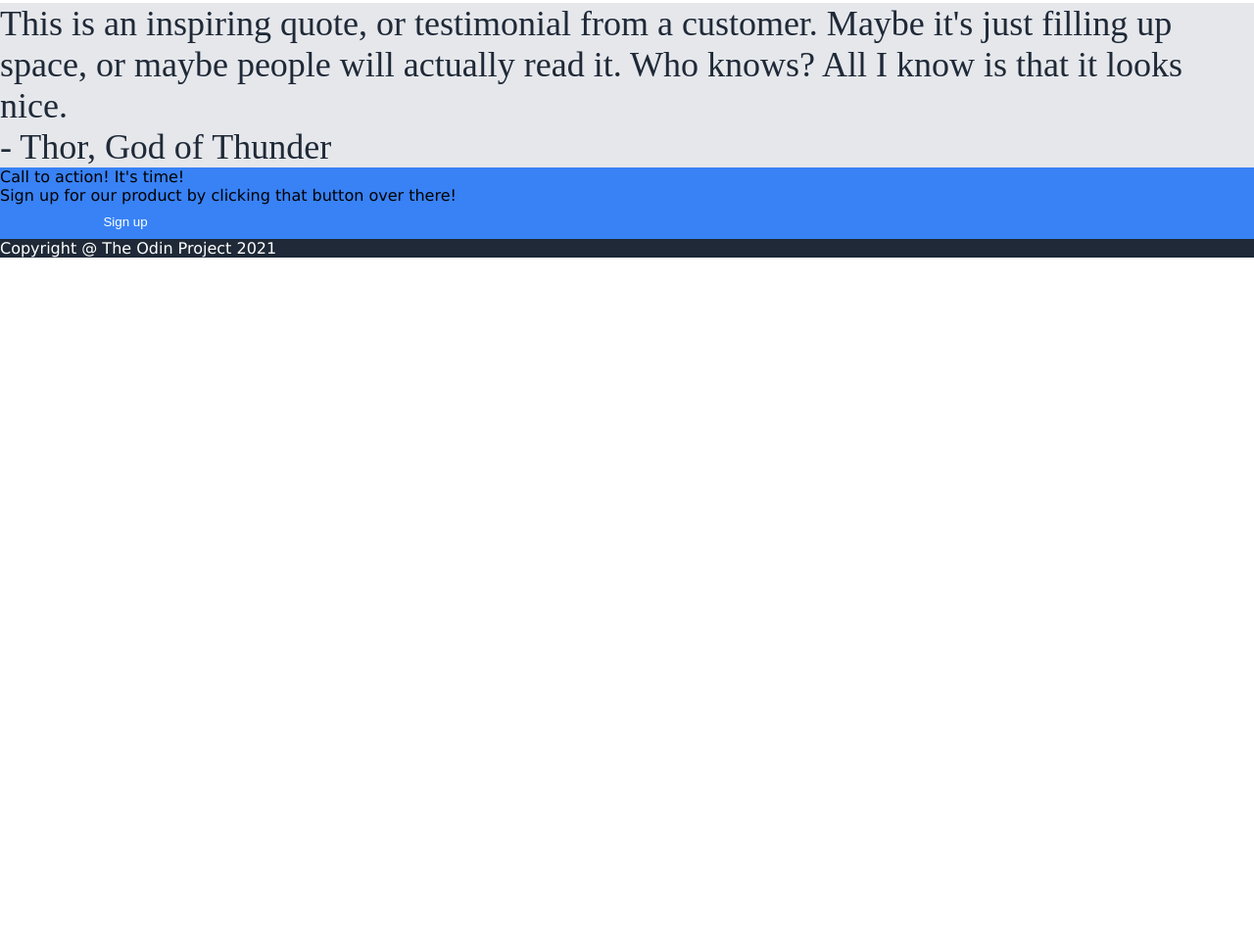
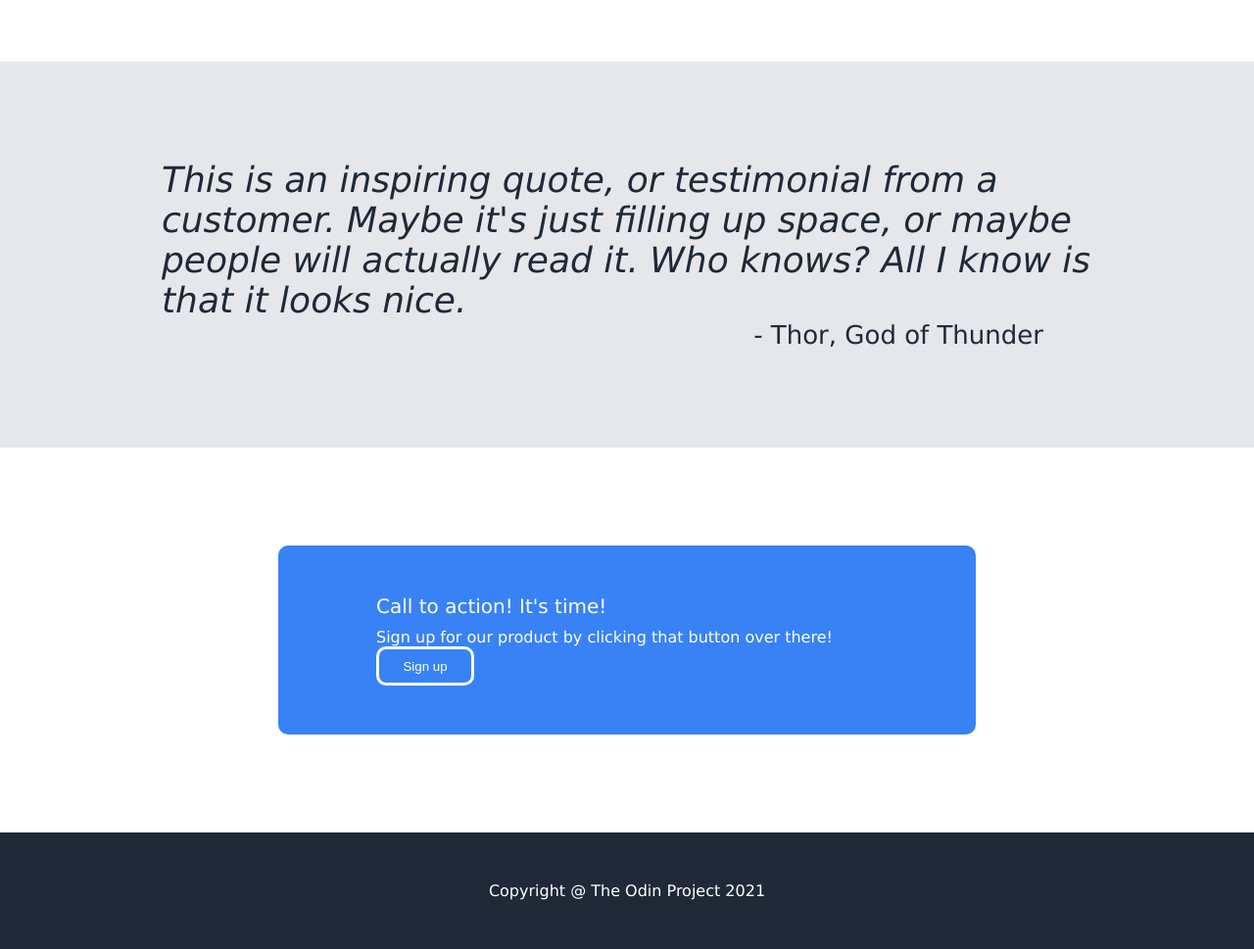
Before and after one commit to JacksonRCode/odin-landing, a plain HTML site: page index.html in a window 1280 px wide. Shown: the part 931-1900 px from the top of the page at 98% size. Before the commit the page ends 1194 px from the top, so only its background shows below. Drawn offline with Linux system fonts and the light colour scheme.

Commit message:
Finish css and html

```diff
--- a/index.html
+++ b/index.html
@@ -8,7 +8,6 @@
     <link rel="stylesheet" href="./style.css">
 </head>
 <body>
-    <div class="all-containing">
     <div class="hero">
         <div class="hero-header">
             <div class="logo">Header Logo</div>
@@ -50,20 +49,24 @@
         </div>
     </div>
 
+    <div class="quote-container">
         <div class="quote">
-            <div class="quote-text">This is an inspiring quote, or testimonial from a customer. Maybe it's just filling up space, or maybe people will actually read it. Who knows? All I know is that it looks nice.</div>
+            <div class="quote-text"><em>This is an inspiring quote, or testimonial from a customer. Maybe it's just filling up space, or maybe people will actually read it. Who knows? All I know is that it looks nice.</em></div>
             <div class="quote-sig">- Thor, God of Thunder</div>
         </div>
-
+    </div>
+    <div class="cta-container">
         <div class="cta">
             <div class="cta-left">
                 <div class="left-top">Call to action! It's time!</div>
                 <div class="left-bottom">Sign up for our product by clicking that button over there!</div>
             </div>
-            <button>Sign up</button>
+            <button class="cta-button">Sign up</button>
         </div>
 
-        <div class="footer">Copyright @ The Odin Project 2021</div>
+    </div>
+    <div class="footer">
+        <div class="footer-text">Copyright @ The Odin Project 2021</div>
     </div>
 </body>
 </html>
--- a/style.css
+++ b/style.css
@@ -1,7 +1,13 @@
+html {
+    min-height: 100%;
+}
+
 
 body {
     display: flex;
     flex-direction: column;
+    height: 100%;
+    width: 100%;
     margin: 0;
     padding: 0;
     font-family:Verdana, Geneva, Tahoma, sans-serif;
@@ -65,10 +71,12 @@ a:link {
 button {
     background-color: #3882F6;
     color: white;
-    width: 20%;
+    width: 100px;
+    height: 40px;
     border: none;
     padding: 10px 12px;
     border-radius: 10px;
+    flex: 0 0 auto;
 }
 
 button:active {
@@ -99,13 +107,14 @@ button:click {
     font-size: 36px;
     font-weight: 900;
     color: #1F2937;
-    padding: 30px;
+    padding: 40px;
 }
 
 .info-container {
     display: flex;
-    justify-content: space-evenly;
-    margin-bottom: 60px;
+    justify-content: center;
+    gap: 40px;
+    margin-bottom: 100px;
     flex-wrap: wrap;
 }
 
@@ -129,22 +138,72 @@ button:click {
 
 /* END OF INFO -- START OF QUOTE */
 
+.quote-container {
+    background-color: #E5E7EB;
+    display: flex;
+    justify-content: center;
+    padding: 100px 0px;
+}
+
 .quote {
-    background-color: #E5E7EB;
     color: #1F2937;
     font-size: 36px;
-    font-family: "light italic";
+    max-width: 950px;
+    font-family:Verdana, Geneva, Tahoma, sans-serif;
+    display: flex;
+    align-items: center;
+    flex-direction: column;
+}
+
+.quote-sig {
+    align-self: flex-end;
+    padding-right: 50px;
+    font-size: 26px;
+    font-weight: 550;
 }
 
 /* END OF QUOTE */
 
+.cta-container {
+    margin: 100px 0px;
+    display: flex;
+    justify-content: center;
+}
+
 .cta {
     background-color: #3882F6;
+    display: flex;
+    justify-content: space-between;
+    width: 40%;
+    padding: 50px 100px;
+    border-radius: 10px;
+    align-items: center;
+    flex-wrap: wrap;
 }
 
+.left-top {
+    color: white;
+    font-size: 20px;
+    margin-bottom: 10px;
+}
+
+.left-bottom {
+    color: white;
+}
+
+.cta-button {
+    border: solid 3px white;
+}
 /* END OF CTA */
 
 .footer {
     background-color: #1F2937;
+    display: flex;
+    margin-top: auto;
+    justify-content: center;
+}
+
+.footer-text {
     color: white;
+    padding: 50px;
 }
```
Lines whose indentation alone changed are shown as unchanged.
